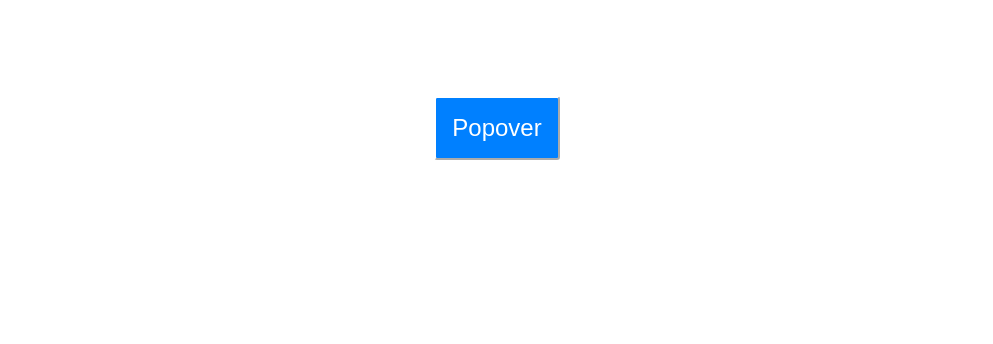
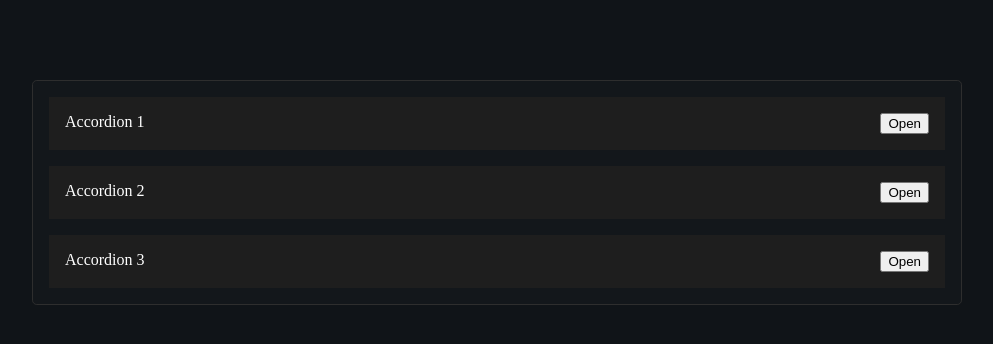
Before and after one commit to Anish-Parkhi/react_daily_ldn, a React (Vite) app: page / in a window 1280 px wide. Shown: the top 344 px of the page, without its empty margins (143-1136 px from the left). Built offline with nearby package versions, Linux system fonts and the light colour scheme.

Commit message:
added the accordion component

```diff
--- a/src/App.jsx
+++ b/src/App.jsx
@@ -1,12 +1,13 @@
 import './App.css';
 import StarRating from './components/StarRating/StarRating';
 import PopOver from './components/Popover/PopOver';
+import Accordion from './components/Accordion/Accordion';
 
 function App() {
 
   return (
     <>
-      <PopOver />
+      <Accordion />
     </>
   );
 }
--- /dev/null
+++ b/src/components/Accordion/Accordion.jsx
@@ -0,0 +1,56 @@
+import React, { useState } from 'react';
+import styles from './styles.module.css';
+
+function Accordion() {
+  const data = [
+    {
+      id: 1,
+      title: 'Accordion 1',
+      info: 'Lorem ipsum dolor sit amet, consectetur adipiscing elit. Suspendisse malesuada lacus ex, sit amet blandit leo lobortis eget.',
+    },
+    {
+      id: 2,
+      title: 'Accordion 2',
+      info: 'Lorem ipsum dolor sit amet, consectetur adipiscing elit. Suspendisse malesuada lacus ex, sit amet blandit leo lobortis eget.',
+    },
+    {
+      id: 3,
+      title: 'Accordion 3',
+      info: 'Lorem ipsum dolor sit amet, consectetur adipiscing elit. Suspendisse malesuada lacus ex, sit amet blandit leo lobortis eget.',
+    },
+  ];
+
+  const [openAccordion, setOpenAccordion] = useState(null);
+
+  const toggleAccordion = (id) => {
+    setOpenAccordion((prev) => (prev === id ? null : id));
+  };
+
+  console.log(openAccordion);
+
+  return (
+    <div className={styles.accordionMainContainer}>
+      <div style={{ display: 'flex', justifyContent: 'center' }}>
+        <div className={styles.accordionContainerWrapper}>
+          {data.map((item) => (
+            <div key={item.id} className={styles.accordionContainer}>
+              <div style={{ display: 'flex', justifyContent: 'space-between' }}>
+                <div>{item.title}</div>
+                <button
+                  onClick={() => {
+                    toggleAccordion(item.id);
+                  }}
+                >
+                  {openAccordion === item.id ? 'Close' : 'Open'}
+                </button>
+              </div>
+              {openAccordion === item.id && <div>{item.info}</div>}
+            </div>
+          ))}
+        </div>
+      </div>
+    </div>
+  );
+}
+
+export default Accordion;
--- /dev/null
+++ b/src/components/Accordion/styles.module.css
@@ -0,0 +1,20 @@
+.accordionMainContainer{
+    background-color: #101418;
+    color: white;
+    height: 100vh;
+}
+.accordionContainerWrapper{
+    width: 70%;
+    border: 1px solid rgb(46, 46, 46);
+    padding: 1rem;
+    border-radius: 0.3rem;
+    margin-top: 5rem;
+    background-color: #13171B;
+    display: flex;
+    flex-direction: column;
+    gap: 1rem;
+}
+.accordionContainer{
+    padding: 1rem;
+    background-color: #1E1E1E;
+}
```
